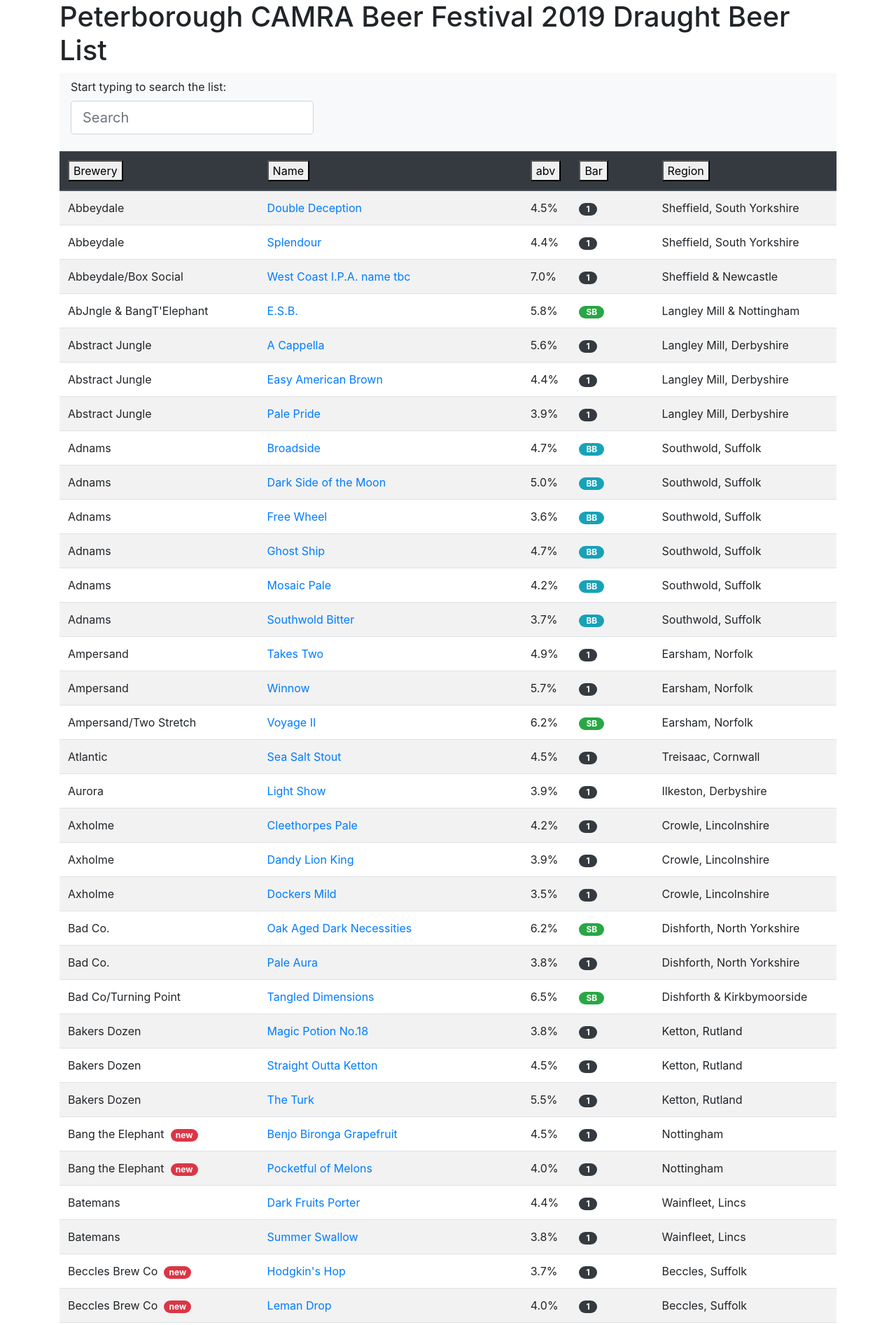
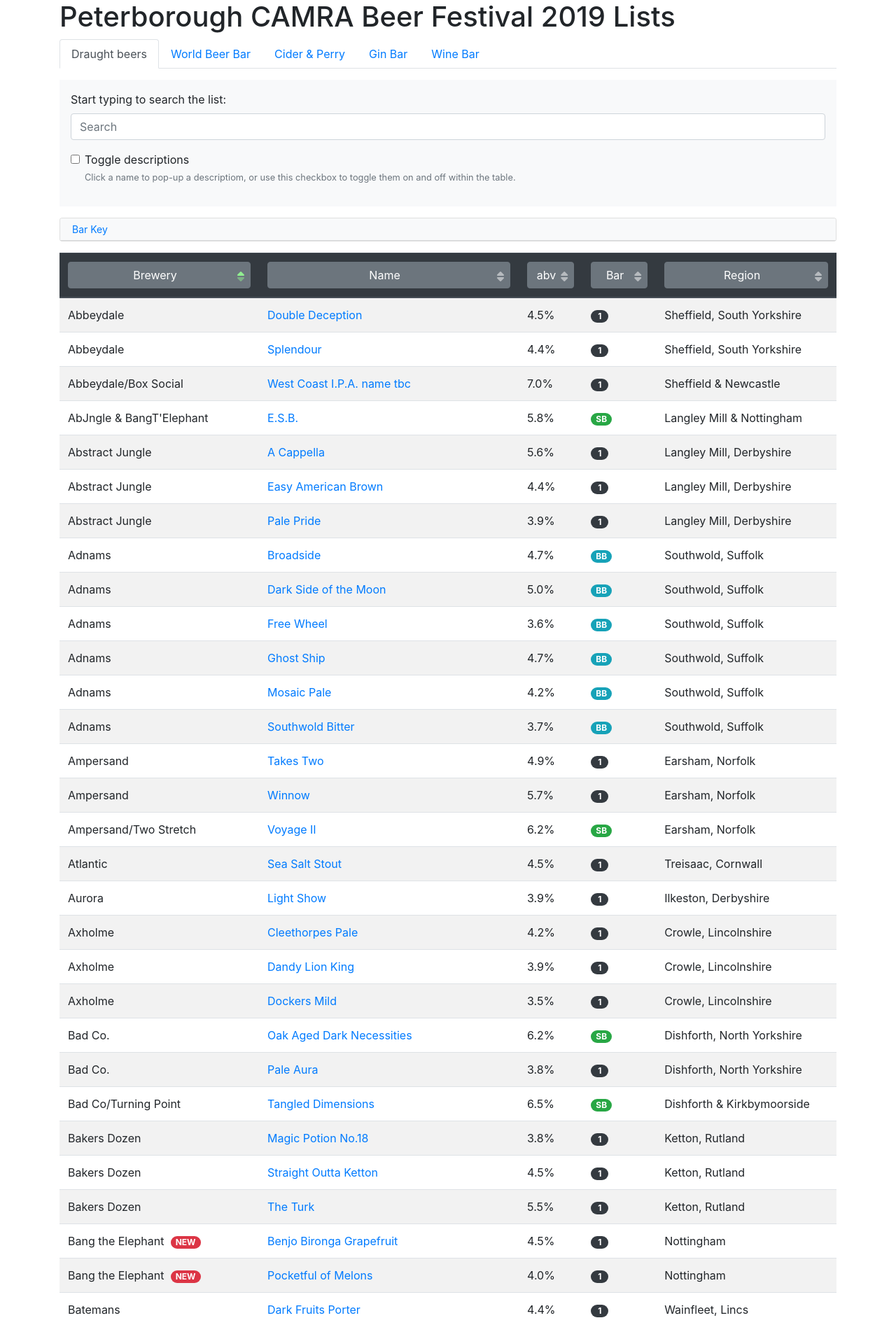
Before and after one commit to spleenqueen/pbf, a Jekyll site: the page built from index.html, in a window 1280 px wide. Shown: the top 1893 px of the page at 70% size. Built offline with Jekyll 4.4.1, drawn with Linux system fonts in a browser that asks for light colours; nearby versions of some CDN libraries; some of the changed text lies outside the part shown.

Commit message:
Added sorter styles, bar key and description toggle.

```diff
--- a/_includes/footer.html
+++ b/_includes/footer.html
@@ -54,4 +54,19 @@
     };
 
     var userList = new List('beers', options);
+
+    $(function () {
+        // Add tooltips.
+        $('[data-toggle="tooltip"]').tooltip();
+
+        $('#toggle-desc').change(function() {
+            if ($(this).is(':checked')) {
+                $('.toggle-desc').show();
+            }
+            else {
+                $('.toggle-desc').hide();
+            }
+
+        });
+    })
 </script>
--- a/_includes/head.html
+++ b/_includes/head.html
@@ -1,30 +1,42 @@
 <head>
+    <!-- Global site tag (gtag.js) - Google Analytics -->
+    <script async src="https://www.googletagmanager.com/gtag/js?id=UA-145397682-1"></script>
+    <script>
+        window.dataLayer = window.dataLayer || [];
+        function gtag(){dataLayer.push(arguments);}
+        gtag('js', new Date());
+
+        gtag('config', 'UA-145397682-1');
+    </script>
+    <!-- End Google Analytics -->
+    <script src="https://kit.fontawesome.com/207aca4bd1.js"></script>
     <meta charset="utf-8">
     <meta http-equiv="X-UA-Compatible" content="IE=edge">
     <meta name="viewport" content="width=device-width, initial-scale=1"><!-- Begin Jekyll SEO tag v2.6.1 -->
-    <title>Peterborough CAMRA Beer Festival 2019 Beer List | An unofficial, searchable, re-orderable list of beers available on Draught at the Peterborough Beer Festival 2019.</title>
+    <title>Peterborough CAMRA Beer Festival 2019 Lists | An unofficial, searchable, re-orderable list of beers, ciders, gins and wines available at the Peterborough Beer Festival 2019.</title>
     <meta name="generator" content="Jekyll v3.8.6"/>
-    <meta property="og:title" content="Peterborough CAMRA Beer Festival 2019 Beer List"/>
+    <meta property="og:title" content="Peterborough CAMRA Beer Festival 2019 Lists"/>
     <meta property="og:locale" content="en_UK"/>
     <meta name="description"
-          content="An unofficial, searchable, re-orderable list of beers available on Draught at the Peterborough Beer Festival 2019."/>
+          content="An unofficial, searchable, re-orderable list of beers, ciders, gins and wines available at the Peterborough Beer Festival 2019."/>
     <meta property="og:description"
-          content="An unofficial, searchable, re-orderable list of beers available on Draught at the Peterborough Beer Festival 2019."/>
+          content="An unofficial, searchable, re-orderable list of beers, ciders, gins and wines available at the Peterborough Beer Festival 2019."/>
     <link rel="canonical" href="http://localhost:4000/"/>
     <meta property="og:url" content="http://localhost:4000/"/>
-    <meta property="og:site_name" content="Peterborough CAMRA Beer Festival 2019 Beer List"/>
+    <meta property="og:site_name" content="Peterborough CAMRA Beer Festival 2019 Lists"/>
     <script type="application/ld+json">
         {
-            "name": "Peterborough CAMRA Beer Festival 2019 Beer List",
-            "description": "An unofficial, searchable, re-orderable list of beers available on Draught at the Peterborough Beer Festival 2019.",
+            "name": "Peterborough CAMRA Beer Festival 2019 Lists",
+            "description": "An unofficial, searchable, re-orderable list of beers, ciders, gins and wines available at the Peterborough Beer Festival 2019.",
             "@type": "WebSite",
             "url": "http://localhost:4000/",
-            "headline": "Peterborough CAMRA Beer Festival 2019 Beer List",
+            "headline": "Peterborough CAMRA Beer Festival 2019 Lists",
             "@context": "https://schema.org"
         }</script>
     <!-- End Jekyll SEO tag -->
     <!--<link rel="stylesheet" href="/assets/main.css" type="text/css" />-->
     <link rel="stylesheet" href="css/bootstrap-grid.css" type="text/css" />
     <link rel="stylesheet" href="css/bootstrap.css" type="text/css" />
-    <link type="application/atom+xml" rel="alternate" href="http://localhost:4000/feed.xml" title="Peterborough CAMRA Beer Festival 2019 Beer List"/>
+    <link rel="stylesheet" href="css/custom.css" type="text/css" />
+    <link type="application/atom+xml" rel="alternate" href="http://localhost:4000/feed.xml" title="Peterborough CAMRA Beer Festival 2019 Lists"/>
 </head>
--- a/_includes/header.html
+++ b/_includes/header.html
@@ -1,18 +1,24 @@
 <header class="site-header" role="banner">
-    <h1 class="container">Peterborough CAMRA Beer Festival 2019 Draught Beer List</h1>
+    <h1 class="container">Peterborough CAMRA Beer Festival 2019 Lists</h1>
 
-    <!--<div class="container"><a class="site-title" rel="author" href="/">Peterborough CAMRA Beer Festival 2019 Draught Beer List</a>-->
-        <!--<nav class="site-nav">-->
-            <!--<input type="checkbox" id="nav-trigger" class="nav-trigger"/>-->
-            <!--<label for="nav-trigger">-->
-          <!--<span class="menu-icon">-->
-            <!--<svg viewBox="0 0 18 15" width="18px" height="15px">-->
-              <!--<path d="M18,1.484c0,0.82-0.665,1.484-1.484,1.484H1.484C0.665,2.969,0,2.304,0,1.484l0,0C0,0.665,0.665,0,1.484,0 h15.032C17.335,0,18,0.665,18,1.484L18,1.484z M18,7.516C18,8.335,17.335,9,16.516,9H1.484C0.665,9,0,8.335,0,7.516l0,0 c0-0.82,0.665-1.484,1.484-1.484h15.032C17.335,6.031,18,6.696,18,7.516L18,7.516z M18,13.516C18,14.335,17.335,15,16.516,15H1.484 C0.665,15,0,14.335,0,13.516l0,0c0-0.82,0.665-1.483,1.484-1.483h15.032C17.335,12.031,18,12.695,18,13.516L18,13.516z"/>-->
-            <!--</svg>-->
-          <!--</span>-->
-            <!--</label>-->
+    <div class="container">
+        <ul class="nav nav-tabs">
+            <li class="nav-item">
+                <a class="nav-link active" href="#">Draught beers</a>
+            </li>
+            <li class="nav-item">
+                <a class="nav-link" href="#">World Beer Bar</a>
+            </li>
+            <li class="nav-item">
+                <a class="nav-link" href="#">Cider &amp; Perry</a>
+            </li>
+            <li class="nav-item">
+                <a class="nav-link" href="#">Gin Bar</a>
+            </li>
+            <li class="nav-item">
+                <a class="nav-link" href="#">Wine Bar</a>
+            </li>
+        </ul>
+    </div>
 
-            <!--<div class="trigger"><a class="page-link" href="/about/">About</a></div>-->
-        <!--</nav>-->
-    <!--</div>-->
 </header>
--- /dev/null
+++ b/css/custom.css
@@ -0,0 +1,40 @@
+.sort-icons .fa-sort-up,
+.sort-icons .fa-sort-down {
+    right: 0.5em;
+    font-weight: 900;
+    font-size: 1rem;
+    position: absolute;
+    bottom: .5em;
+    display: block;
+}
+
+.sort:not(.asc):not(.desc) .sort-icons i {
+    opacity: .5;
+}
+
+.sort.asc .sort-icons i,
+.sort.desc .sort-icons i {
+    color: lightgreen;
+}
+
+.sort.asc .fa-sort-down {
+    opacity: .5;
+}
+
+.sort.desc .fa-sort-up {
+    opacity: .5;
+}
+
+.sort-icons .fa-sort-up {
+    bottom: .5em;
+}
+
+button.sort {
+    position: relative;
+    display: block;
+    padding-right: 1.5em;
+}
+
+.toggle-desc {
+    display: none;
+}
--- a/index.html
+++ b/index.html
@@ -3,31 +3,72 @@
 ---
 
 <div id="beers">
-    <div class="navbar navbar-light bg-light">
+    <div class="bg-light my-3 p-3">
         <div class="form-group">
             <label for="search">Start typing to search the list:</label>
-            <input id="search" class="search form-control form-control-lg" placeholder="Search"/>
+            <input id="search" class="search form-control" placeholder="Search"/>
+        </div>
+        <div class="form-group">
+            <div class="form-check">
+                <input class="form-check-input" type="checkbox" value="" id="toggle-desc">
+                <label class="form-check-label" for="toggle-desc">
+                    Toggle descriptions
+                </label>
+                <small class="form-text text-muted">
+                    Click a name to pop-up a descriptiom, or use this checkbox to toggle them on and off within the table.
+                </small>
+            </div>
         </div>
     </div>
+
+    <div id="accordion" class="my-3">
+        <div class="card">
+            <div class="card-header bg-light px-2 py-1" id="keyHeading">
+                <h5 class="mb-0">
+                    <button class="btn btn-link btn-sm btn-block py-0 text-left" data-toggle="collapse" data-target="#key" aria-expanded="true" aria-controls="key">
+                        Bar Key
+                    </button>
+                </h5>
+            </div>
+
+            <div id="key" class="collapse" aria-labelledby="keyHeading" data-parent="#accordion">
+                <div class="card-body">
+                    <div class="row">
+                        <div class="col-md-4 col-lg-3"><span class="badge badge-pill badge-danger">NEW</span> New brewery</div>
+                        <div class="col-md-4 col-lg-3"><span class="badge badge-pill badge-primary">FEST</span> Festival Special</div>
+                    </div>
+                    <div class="row">
+                        <div class="col-md-4 col-lg-3"><span class="badge badge-pill badge-success">SB</span> Singles Bar</div>
+                        <div class="col-md-4 col-lg-3"><span class="badge badge-pill badge-info">BB</span> Brewery Bar</div>
+                        <div class="col-md-4 col-lg-3"><span class="badge badge-pill badge-secondary">KK</span> Key Keg Bar</div>
+                    </div>
+                    <div class="row">
+                        <div class="col-md-3"><span class="badge badge-pill badge-dark">&nbsp;1&nbsp;</span> Main Bar 1</div>
+                        <div class="col-md-3"><span class="badge badge-pill badge-dark">&nbsp;2&nbsp;</span> Main Bar 2</div>
+                        <div class="col-md-3"><span class="badge badge-pill badge-dark">&nbsp;3&nbsp;</span> Main Bar 3</div>
+                        <div class="col-md-3"><span class="badge badge-pill badge-dark">&nbsp;4&nbsp;</span> Main Bar 4</div>
+                    </div>
+                </div>
+            </div>
+        </div>
+    </div>
+
+    {% assign tableHead = "Brewery#Name#abv#Bar#Region" | split: '#' %}
     <div class="table-responsive">
         <table class="table table-striped">
             <thead class="thead-dark">
             <tr>
-                <th>
-                    <button class="sort" data-sort="brewery">Brewery</button>
-                </th>
-                <th>
-                    <button class="sort" data-sort="name">Name</button>
-                </th>
-                <th>
-                    <button class="sort" data-sort="abv">abv</button>
-                </th>
-                <th>
-                    <button class="sort" data-sort="bar">Bar</button>
-                </th>
-                <th>
-                    <button class="sort" data-sort="region">Region</button>
-                </th>
+                {% for th in tableHead %}
+                    <th>
+                        <button class="btn btn-block btn-secondary sort {% if forloop.first == true %}asc{% endif %}" data-sort="{{ th | downcase }}">
+                            {{ th }}
+                            <span class="sort-icons">
+                                <i class="fas fa-sort-up"></i>
+                                <i class="fas fa-sort-down"></i>
+                            </span>
+                        </button>
+                    </th>
+                {% endfor %}
             </tr>
             </thead>
             <!-- IMPORTANT, class="list" have to be at tbody -->
@@ -37,18 +78,21 @@
                 <td class="brewery">
                     {{ beer.brewery }}
                     {% if beer.new_brewery %}
-                        &nbsp;<span class="badge badge-pill badge-danger">new</span>
+                    &nbsp;<span class="badge badge-pill badge-danger">NEW</span>
                     {% endif %}
                 </td>
                 <td>
-                    <a data-toggle="modal" href="#desc{{ forloop.index }}" role="button" aria-expanded="false" aria-controls="collapseExample">
-                        <span  class="name">{{ beer.beer }}</span>
+                    <a data-toggle="modal" href="#desc{{ forloop.index }}" role="button" aria-expanded="false"
+                       aria-controls="collapseExample">
+                        <span class="name">{{ beer.beer }}</span>
                     </a>
-                    <div class="modal fade"  id="desc{{ forloop.index }}" tabindex="-1" role="dialog" aria-labelledby="exampleModalLabel" aria-hidden="true">
+                    <div class="modal fade" id="desc{{ forloop.index }}" tabindex="-1" role="dialog"
+                         aria-labelledby="exampleModalLabel" aria-hidden="true">
                         <div class="modal-dialog" role="document">
                             <div class="modal-content">
                                 <div class="modal-header">
-                                    <h5 class="modal-title" id="exampleModalLabel">{{ beer.beer }} ({{ beer.brewery }})</h5>
+                                    <h5 class="modal-title" id="exampleModalLabel">{{ beer.beer }} ({{ beer.brewery
+                                        }})</h5>
                                     <button type="button" class="close" data-dismiss="modal" aria-label="Close">
                                         <span aria-hidden="true">&times;</span>
                                     </button>
@@ -59,27 +103,41 @@
                             </div>
                         </div>
                     </div>
+                    <div class="toggle-desc">
+                        {{ beer.desc }}
+                    </div>
                 </td>
                 <td class="abv">{{ beer.abv }}%</td>
                 <td class="bar">
                     {% for bar in beer.bar %}
                         {% if bar == 'Main Bar 1' %}
-                            <span class="badge badge-pill badge-dark">&nbsp;1&nbsp;</span>
+                            {% assign pillText = '&nbsp;1&nbsp;' %}
+                            {% assign pillColour = 'dark' %}
                         {% elsif bar == 'Main Bar 2' %}
-                            <span class="badge badge-pill badge-dark">&nbsp;2&nbsp;</span>
+                            {% assign pillText = '&nbsp;2&nbsp;' %}
+                            {% assign pillColour = 'dark' %}
                         {% elsif bar == 'Main Bar 3' %}
-                            <span class="badge badge-pill badge-dark">&nbsp;3&nbsp;</span>
+                            {% assign pillText = '&nbsp;3&nbsp;' %}
+                            {% assign pillColour = 'dark' %}
                         {% elsif bar == 'Main Bar 4' %}
-                            <span class="badge badge-pill badge-dark">&nbsp;4&nbsp;</span>
+                            {% assign pillText = '&nbsp;4&nbsp;' %}
+                            {% assign pillColour = 'dark' %}
                         {% elsif bar == 'Singles Bar' %}
-                            <span class="badge badge-pill badge-success">&nbsp;SB&nbsp;</span>
+                            {% assign pillText = 'SB' %}
+                            {% assign pillColour = 'success' %}
                         {% elsif bar == 'Key Keg Bar' %}
-                            <span class="badge badge-pill badge-secondary">&nbsp;KK&nbsp;</span>
+                            {% assign pillText = 'KK' %}
+                            {% assign pillColour = 'secondary' %}
                         {% elsif bar == 'Festival Special' %}
-                            <span class="badge badge-pill badge-primary">&nbsp;FEST&nbsp;</span>
+                            {% assign pillText = 'FEST' %}
+                            {% assign pillColour = 'primary' %}
                         {% else %}
-                            <span class="badge badge-pill badge-info">&nbsp;BB&nbsp;</span>
+                            {% assign pillText = 'BB' %}
+                            {% assign pillColour = 'info' %}
                         {% endif %}
+
+                        <a href="#" class="badge badge-pill badge-{{ pillColour }}" data-toggle="tooltip"
+                           title="{{ beer.bar }}">{{ pillText }}</a>
                     {% endfor %}
                 </td>
                 <td class="region">{{ beer.location }}</td>
```
